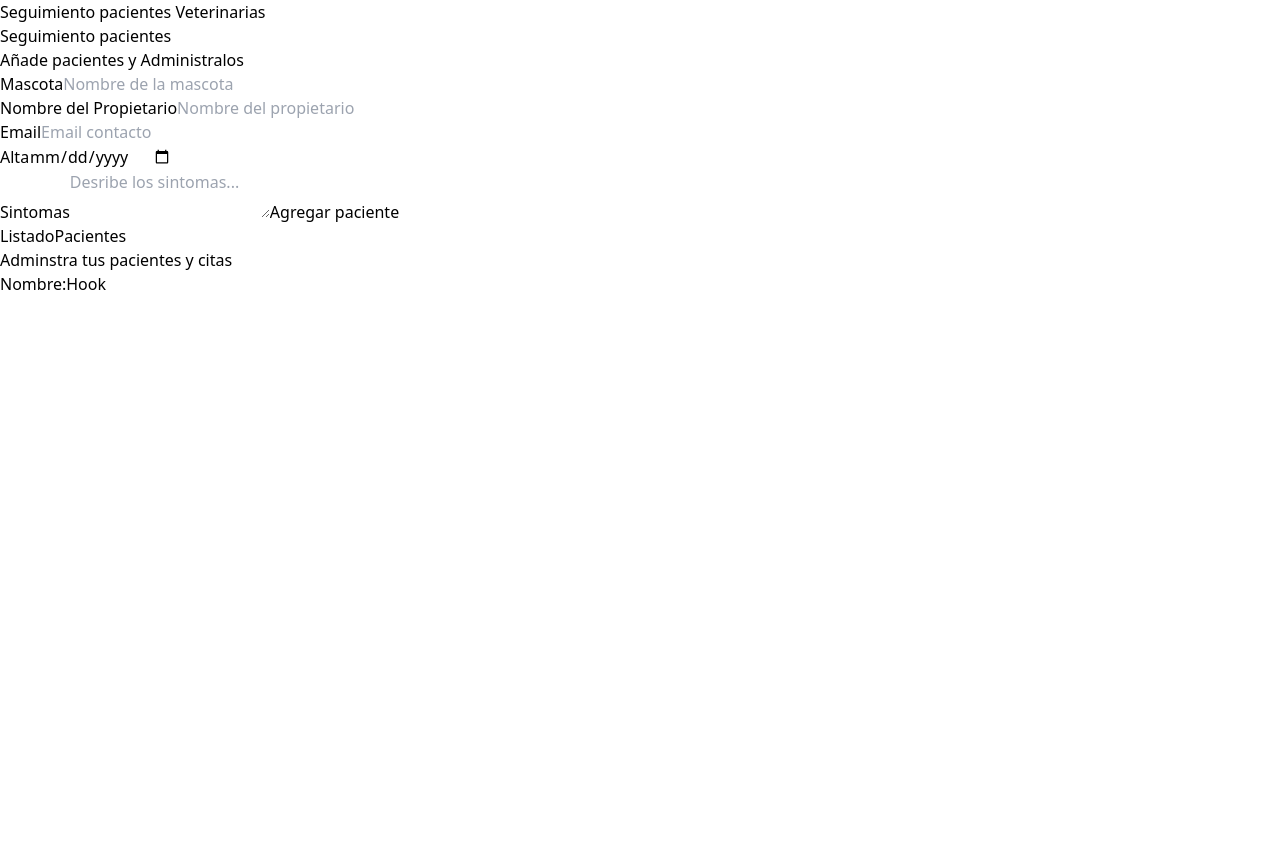
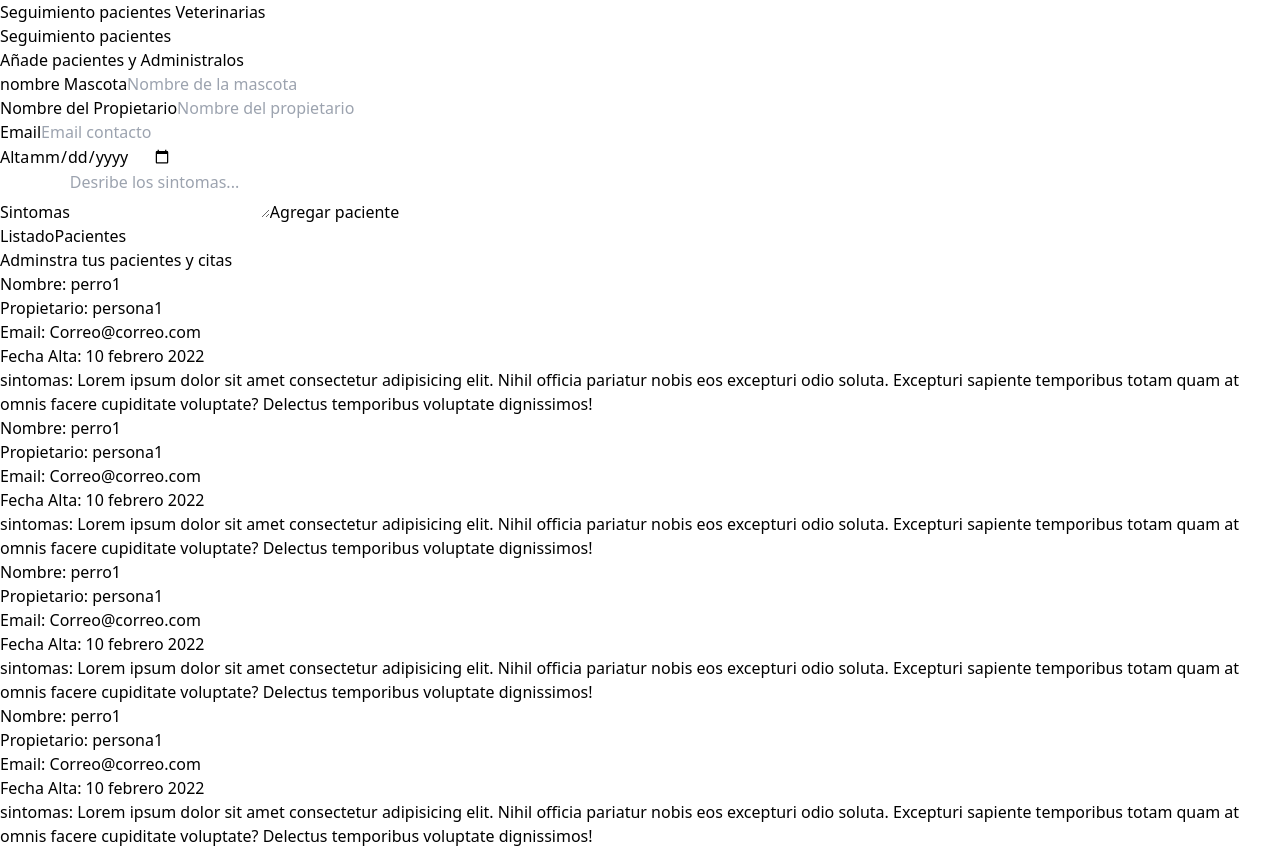
Before and after one commit to Spartan2502/Tutsi_patitas, a React (Vite) app: page / in a window 1280 px wide. Before the commit the page ends 800 px from the top, so only its background shows below. Built offline with nearby package versions, Linux system fonts and the light colour scheme.

Commit message:
72 00:10

```diff
--- a/src/App.jsx
+++ b/src/App.jsx
@@ -1,11 +1,21 @@
+import { useState } from 'react'
+
 import Header from "./components/Header"
 import Formulario from "./components/Formulario"
 import ListadoPacientes from "./components/ListadoPacientes"
+
 function App() {
+  const [pacientes, setPacientes] = useState([])
+
+  const tValor = (valor) => { console.log(valor) }
 
   return (
     <div className="container mx-auto mt-20">
-      <Header />
+      <Header
+        numeros={1}
+        isAdmin={false}
+        t1Valor={tValor}
+      />
 
       <div className="mt-12 md:flex">
         <Formulario />
--- a/src/components/Formulario.jsx
+++ b/src/components/Formulario.jsx
@@ -1,24 +1,64 @@
+import { useState, useEffect } from 'react'
+
 
 export default function Formulario() {
+    const [nombre, setNombre] = useState('')
+    const [propietario, setPropietario] = useState('')
+    const [email, setEmail] = useState('')
+    const [fecha, setFecha] = useState('')
+    const [sintomas, setSintomas] = useState('')
+
+    const [error, setError] = useState(false)
+
+    const handleSubmit = (e) => {
+        e.preventDefault()
+        //validacion del formulario
+        console.log('validando formulario')
+        if ([nombre, propietario, email, fecha, sintomas].includes('')) {
+            console.log('hay almenos un campo vacio')
+            setError(true)
+        } else {
+            console.log('enviando formulario...')
+            setError(false)
+
+        }
+
+    }
+
     return (
-        <div className="md:w-1/2 lg:w-2/5">
+        <div className="md:w-1/2 lg:w-2/5 mx-5">
             <h2 className="font-black text-3xl text-center">Seguimiento pacientes</h2>
 
             <p className="text-xl mt-5 text-center mb-10">
                 Añade pacientes y {" "}
                 <span className="text-indigo-600 font-bold">Administralos</span>
             </p>
-            <form action="" className="bg-white shadow-md rounded-lg py-10 px-5 ">
+
+            <form
+                onSubmit={handleSubmit}
+                action="" className="bg-white shadow-md rounded-lg py-10 px-5 "
+            >
+
+                {/* {error?'Si hay un error':'No hay error'} */}
+                {/* {error && "si hay error"} */}
+                {error && (
+                <div class="bg-orange-100 border-l-4 border-orange-500 text-orange-700 p-4 mb-2" role="alert">
+                <p class="font-bold">Todos los campos son obligatorios!!</p>
+              </div>
+                )}
+
                 <div className="mb-5">
                     <label
                         className="block text-gray-700 uppercase font-bold" htmlFor="NombreM">
-                        Mascota
+                        nombre Mascota
                     </label>
                     <input
                         id="NombreM"
                         type="text"
                         placeholder="Nombre de la mascota "
-                        className="border-2 w-full p-2 mt-2 placeholder-gray-400 rounded-md" />
+                        className="border-2 w-full p-2 mt-2 placeholder-gray-400 rounded-md"
+                        value={nombre}
+                        onChange={(e) => setNombre(e.target.value)} />
                 </div>
 
                 <div className="mb-5">
@@ -30,7 +70,9 @@ export default function Formulario() {
                         id="NombreP"
                         type="text"
                         placeholder="Nombre del propietario"
-                        className="border-2 w-full p-2 mt-2 placeholder-gray-400 rounded-md" />
+                        className="border-2 w-full p-2 mt-2 placeholder-gray-400 rounded-md"
+                        value={propietario}
+                        onChange={(e) => setPropietario(e.target.value)} />
                 </div>
 
                 <div className="mb-5">
@@ -42,7 +84,9 @@ export default function Formulario() {
                         id="Email"
                         type="Email"
                         placeholder="Email contacto"
-                        className="border-2 w-full p-2 mt-2 placeholder-gray-400 rounded-md" />
+                        className="border-2 w-full p-2 mt-2 placeholder-gray-400 rounded-md"
+                        value={email}
+                        onChange={(e) => setEmail(e.target.value)} />
                 </div>
 
                 <div className="mb-5">
@@ -53,7 +97,9 @@ export default function Formulario() {
                     <input
                         id="Alta"
                         type="date"
-                        className="border-2 w-full p-2 mt-2 placeholder-gray-400 rounded-md" />
+                        className="border-2 w-full p-2 mt-2 placeholder-gray-400 rounded-md"
+                        value={fecha}
+                        onChange={(e) => setFecha(e.target.value)} />
                 </div>
 
                 <div className="mb-5">
@@ -65,7 +111,11 @@ export default function Formulario() {
                         id="Sintomas"
                         className="border-2 w-full p-2 mt-2 placeholder-gray-400 rounded-md"
                         placeholder="Desribe los sintomas..."
+                        value={sintomas}
+                        onChange={(e) => setSintomas(e.target.value)}
                     />
+
+
                     <input type="submit"
                         className="bg-indigo-600 w-full p-3 text-white uppercase font-bold hover:bg-indigo-700 cursor-pointer transition-all"
                         value="Agregar paciente" />
--- a/src/components/Header.jsx
+++ b/src/components/Header.jsx
@@ -1,9 +1,12 @@
-function Header() {
+function Header({ t1Valor }) {
+    const stats = true
+    t1Valor(stats)
+
     return (
         <>
-        <h1 className="font-black text-5xl text-center md:w-2/3 mx-auto">Seguimiento pacientes{" "}
-        <span className="text-indigo-600">Veterinarias</span>
-        </h1>
+            <h1 className="font-black text-5xl text-center md:w-2/3 mx-auto">Seguimiento pacientes{" "}
+                <span className="text-indigo-600">Veterinarias</span>
+            </h1>
         </>
     )
 
--- a/src/components/ListadoPacientes.jsx
+++ b/src/components/ListadoPacientes.jsx
@@ -1,18 +1,21 @@
+import Paciente from "./Paciente"
 
+Paciente
 function ListadoPacientes() {
     return (
-        <div className="w-1/2 lg:w-3/5">
+        <div className="md:w-1/2 lg:w-3/5 md:h-screen overflow-y-scroll">
+
             <h2 className="font-black text-3xl text-center">ListadoPacientes</h2>
             <p className="text-xl mt-5 mb-10 text-center">
                 Adminstra tus {""}
                 <span className="text-indigo-600 font-bold">pacientes y citas </span>
             </p>
-            <div className="m-5 bg-white shadow-md px-5 py-10 rounded-md">
-                <p className="font-bold mb-3">Nombre:
-                    <span>Hook</span>
-                </p>
 
-            </div>
+            <Paciente />
+            <Paciente />
+            <Paciente />
+            <Paciente />
+
 
         </div>
     )
--- /dev/null
+++ b/src/components/Paciente.jsx
@@ -0,0 +1,29 @@
+
+const Paciente = () => {
+    return (
+        <div className="mx-5 my-5 bg-white shadow-md px-5 py-10 rounded-md">
+
+            <p className="font-bold mb-3 text-gray-700 uppercase">Nombre: {""}
+                <span className="font-normal normal-case">perro1</span>
+            </p>
+
+            <p className="font-bold mb-3 text-gray-700 uppercase">Propietario: {""}
+                <span className="font-normal normal-case">persona1</span>
+            </p>
+
+            <p className="font-bold mb-3 text-gray-700 uppercase">Email: {""}
+                <span className="font-normal normal-case">Correo@correo.com</span>
+            </p>
+
+            <p className="font-bold mb-3 text-gray-700 uppercase">Fecha Alta: {""}
+                <span className="font-normal normal-case">10 febrero 2022</span>
+            </p>
+
+            <p className="font-bold mb-3 text-gray-700 uppercase">sintomas: {""}
+                <span className="font-normal normal-case">Lorem ipsum dolor sit amet consectetur adipisicing elit. Nihil officia pariatur nobis eos excepturi odio soluta. Excepturi sapiente temporibus totam quam at omnis facere cupiditate voluptate? Delectus temporibus voluptate dignissimos!</span>
+            </p>
+
+        </div>)
+}
+
+export default Paciente
```
